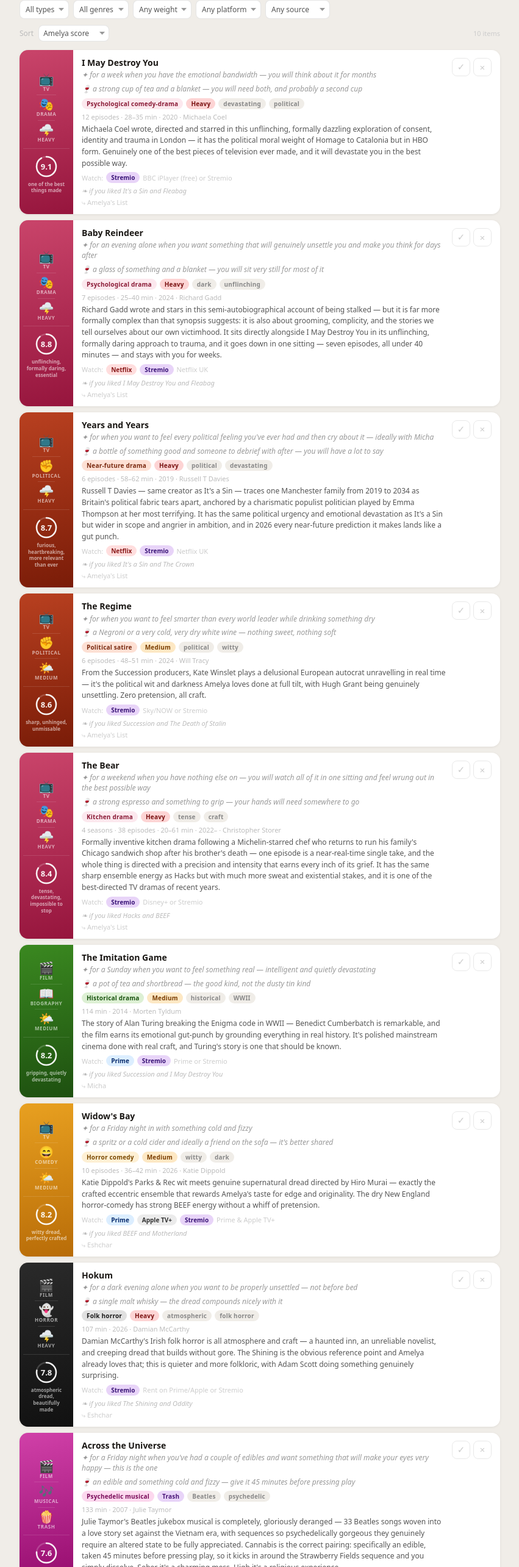
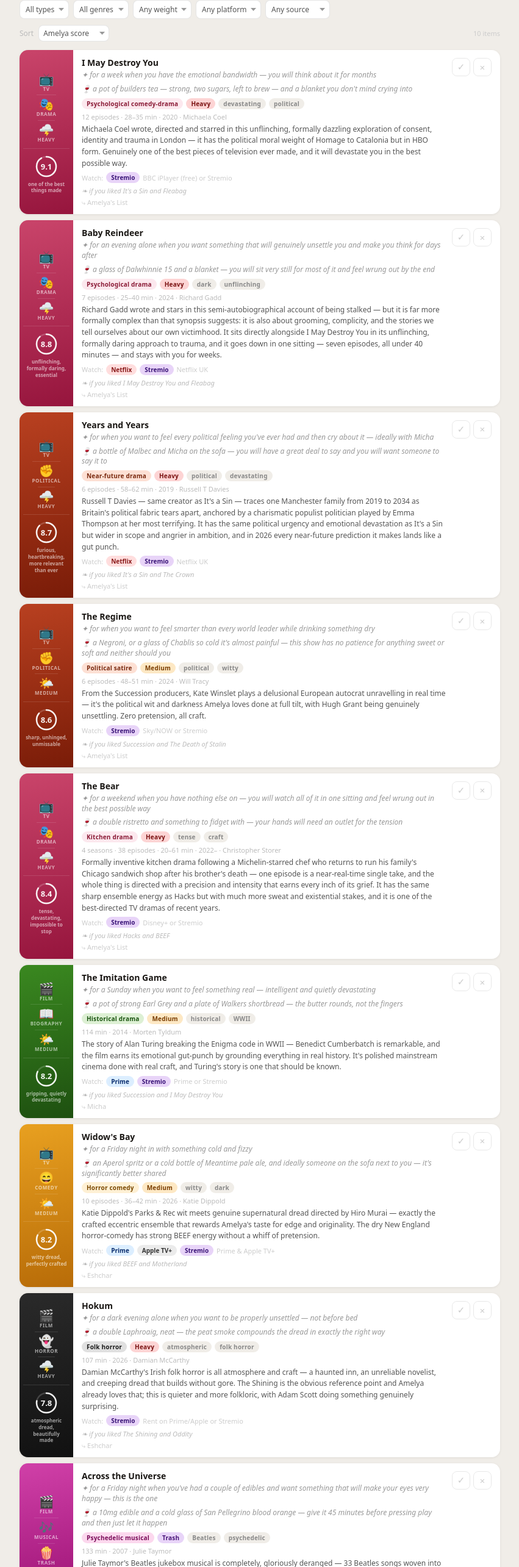
Before and after one commit to revo1ution1917/media-recommendations, a plain HTML site: page index.html in a window 1280 px wide. Shown: the part 131-2700 px from the top of the page at 61% size, without its empty margins (214-1065 px from the left). Drawn offline with Linux system fonts and the light colour scheme.

Commit message:
Make pair-with notes more specific

```diff
--- a/index.html
+++ b/index.html
@@ -167,7 +167,7 @@ const SEED=[
   score:8.4,scoreCaption:"tense, devastating, impossible to stop",
   genre:"Drama",subgenre:"Kitchen drama",weight:"Heavy",
   when:"for a weekend when you have nothing else on — you will watch all of it in one sitting and feel wrung out in the best possible way",
-  pair:"a strong espresso and something to grip — your hands will need somewhere to go",
+  pair:"a double ristretto and something to fidget with — your hands will need an outlet for the tension",
   rationale:"Formally inventive kitchen drama following a Michelin-starred chef who returns to run his family's Chicago sandwich shop after his brother's death — one episode is a near-real-time single take, and the whole thing is directed with a precision and intensity that earns every inch of its grief. It has the same sharp ensemble energy as Hacks but with much more sweat and existential stakes, and it is one of the best-directed TV dramas of recent years.",
   details:"4 seasons · 38 episodes · 20–61 min · 2022– · Christopher Storer",
   similarTo:"Hacks and BEEF",
@@ -179,7 +179,7 @@ const SEED=[
   score:8.8,scoreCaption:"unflinching, formally daring, essential",
   genre:"Drama",subgenre:"Psychological drama",weight:"Heavy",
   when:"for an evening alone when you want something that will genuinely unsettle you and make you think for days after",
-  pair:"a glass of something and a blanket — you will sit very still for most of it",
+  pair:"a glass of Dalwhinnie 15 and a blanket — you will sit very still for most of it and feel wrung out by the end",
   rationale:"Richard Gadd wrote and stars in this semi-autobiographical account of being stalked — but it is far more formally complex than that synopsis suggests: it is also about grooming, complicity, and the stories we tell ourselves about our own victimhood. It sits directly alongside I May Destroy You in its unflinching, formally daring approach to trauma, and it goes down in one sitting — seven episodes, all under 40 minutes — and stays with you for weeks.",
   details:"7 episodes · 25–40 min · 2024 · Richard Gadd",
   similarTo:"I May Destroy You and Fleabag",
@@ -191,7 +191,7 @@ const SEED=[
   score:8.7,scoreCaption:"furious, heartbreaking, more relevant than ever",
   genre:"Political",subgenre:"Near-future drama",weight:"Heavy",
   when:"for when you want to feel every political feeling you've ever had and then cry about it — ideally with Micha",
-  pair:"a bottle of something good and someone to debrief with after — you will have a lot to say",
+  pair:"a bottle of Malbec and Micha on the sofa — you will have a great deal to say and you will want someone to say it to",
   rationale:"Russell T Davies — same creator as It's a Sin — traces one Manchester family from 2019 to 2034 as Britain's political fabric tears apart, anchored by a charismatic populist politician played by Emma Thompson at her most terrifying. It has the same political urgency and emotional devastation as It's a Sin but wider in scope and angrier in ambition, and in 2026 every near-future prediction it makes lands like a gut punch.",
   details:"6 episodes · 58–62 min · 2019 · Russell T Davies",
   similarTo:"It's a Sin and The Crown",
@@ -203,7 +203,7 @@ const SEED=[
   score:7.6,scoreCaption:"visually unhinged, absolutely gorgeous",
   genre:"Musical",subgenre:"Psychedelic musical",weight:"Trash",
   when:"for a Friday night when you've had a couple of edibles and want something that will make your eyes very happy — this is the one",
-  pair:"an edible and something cold and fizzy — give it 45 minutes before pressing play",
+  pair:"a 10mg edible and a cold glass of San Pellegrino blood orange — give it 45 minutes before pressing play and then just let it happen",
   rationale:"Julie Taymor's Beatles jukebox musical is completely, gloriously deranged — 33 Beatles songs woven into a love story set against the Vietnam era, with sequences so psychedelically gorgeous they genuinely require an altered state to be fully appreciated. Cannabis is the correct pairing: specifically an edible, taken 45 minutes before pressing play, so it kicks in around the Strawberry Fields sequence and you simply dissolve. Sober it's a charming mess. High it's a religious experience.",
   details:"133 min · 2007 · Julie Taymor",
   similarTo:"Game Changer and Fleabag",
@@ -215,7 +215,7 @@ const SEED=[
   score:8.2,scoreCaption:"gripping, quietly devastating",
   genre:"Biography",subgenre:"Historical drama",weight:"Medium",
   when:"for a Sunday when you want to feel something real — intelligent and quietly devastating",
-  pair:"a pot of tea and shortbread — the good kind, not the dusty tin kind",
+  pair:"a pot of strong Earl Grey and a plate of Walkers shortbread — the butter rounds, not the fingers",
   rationale:"The story of Alan Turing breaking the Enigma code in WWII — Benedict Cumberbatch is remarkable, and the film earns its emotional gut-punch by grounding everything in real history. It's polished mainstream cinema done with real craft, and Turing's story is one that should be known.",
   details:"114 min · 2014 · Morten Tyldum",
   similarTo:"Succession and I May Destroy You",
@@ -228,7 +228,7 @@ const SEED=[
   genre:"Horror",subgenre:"Folk horror",weight:"Heavy",
   similarTo:"The Shining and Oddity",
   when:"for a dark evening alone when you want to be properly unsettled — not before bed",
-  pair:"a single malt whisky — the dread compounds nicely with it",
+  pair:"a double Laphroaig, neat — the peat smoke compounds the dread in exactly the right way",
   rationale:"Damian McCarthy's Irish folk horror is all atmosphere and craft — a haunted inn, an unreliable novelist, and creeping dread that builds without gore. The Shining is the obvious reference point and Amelya already loves that; this is quieter and more folkloric, with Adam Scott doing something genuinely surprising.",
   details:"107 min · 2026 · Damian McCarthy",
   tags:["atmospheric","folk horror","Irish"],
@@ -240,7 +240,7 @@ const SEED=[
   genre:"Comedy",subgenre:"Game show",weight:"Trash",
   similarTo:"Taskmaster and Would I Lie to You",
   when:"for when you want to laugh without thinking — perfect weeknight snack-eating viewing",
-  pair:"a takeaway and your phone — you'll want to send someone the best clips immediately",
+  pair:"a lamb rogan josh from your local Indian takeaway and your phone — you will want to send someone the best clips immediately",
   rationale:"Genuinely clever improv game show where comedians play a new game every episode without knowing the rules — the chaos is the point. It is very American-comedy in energy so not Amelya's core habitat, but the absurdity and wit are real and it is excellent low-stakes viewing.",
   details:"8 seasons · 73 episodes · 12–64 min · 2019– · Sam Reich",
   tags:["absurd","funny","easy"],
@@ -252,7 +252,7 @@ const SEED=[
   genre:"Political",subgenre:"Political satire",weight:"Medium",
   similarTo:"Succession and The Death of Stalin",
   when:"for when you want to feel smarter than every world leader while drinking something dry",
-  pair:"a Negroni or a very cold, very dry white wine — nothing sweet, nothing soft",
+  pair:"a Negroni, or a glass of Chablis so cold it's almost painful — this show has no patience for anything sweet or soft and neither should you",
   rationale:"From the Succession producers, Kate Winslet plays a delusional European autocrat unravelling in real time — it's the political wit and darkness Amelya loves done at full tilt, with Hugh Grant being genuinely unsettling. Zero pretension, all craft.",
   details:"6 episodes · 48–51 min · 2024 · Will Tracy",
   tags:["political","witty","dark"],
@@ -264,7 +264,7 @@ const SEED=[
   genre:"Drama",subgenre:"Psychological comedy-drama",weight:"Heavy",
   similarTo:"It's a Sin and Fleabag",
   when:"for a week when you have the emotional bandwidth — you will think about it for months",
-  pair:"a strong cup of tea and a blanket — you will need both, and probably a second cup",
+  pair:"a pot of builders tea — strong, two sugars, left to brew — and a blanket you don't mind crying into",
   rationale:"Michaela Coel wrote, directed and starred in this unflinching, formally dazzling exploration of consent, identity and trauma in London — it has the political moral weight of Homage to Catalonia but in HBO form. Genuinely one of the best pieces of television ever made, and it will devastate you in the best possible way.",
   details:"12 episodes · 28–35 min · 2020 · Michaela Coel",
   tags:["devastating","political","London"],
@@ -276,7 +276,7 @@ const SEED=[
   score:9.4,scoreCaption:"perfect television, full stop",
   genre:"Comedy",subgenre:"Dark comedy-drama",weight:"Medium",
   when:"for a grey Sunday afternoon when you want to laugh and then suddenly cry on your sofa",
-  pair:"a glass of wine and someone to text immediately after every episode — you will need to debrief",
+  pair:"a bottle of Côtes du Rhône and someone's number ready to dial — you will need to debrief after every single episode",
   rationale:"Phoebe Waller-Bridge's Fleabag is the closest thing to The Picture of Dorian Gray on television — all wit, edge, grief and transgression wrapped in a formally brilliant package. It's also very short, devastatingly good, and will make you want to immediately rewatch it.",
   details:"2 seasons · 12 episodes · ~25 min · 2016–2019 · Phoebe Waller-Bridge",
   tags:["witty","grief","London"],
@@ -288,7 +288,7 @@ const SEED=[
   score:8.2,scoreCaption:"witty dread, perfectly crafted",
   genre:"Comedy",subgenre:"Horror comedy",weight:"Medium",
   when:"for a Friday night in with something cold and fizzy",
-  pair:"a spritz or a cold cider and ideally a friend on the sofa — it's better shared",
+  pair:"an Aperol spritz or a cold bottle of Meantime pale ale, and ideally someone on the sofa next to you — it's significantly better shared",
   rationale:"Katie Dippold's Parks & Rec wit meets genuine supernatural dread directed by Hiro Murai — exactly the crafted eccentric ensemble that rewards Amelya's taste for edge and originality. The dry New England horror-comedy has strong BEEF energy without a whiff of pretension.",
   details:"10 episodes · 36–42 min · 2026 · Katie Dippold",
   tags:["witty","dark","eccentric"],
@@ -298,10 +298,10 @@ const SEED=[
 let items=[],tab='todo';
 
 async function load(){
-  try{const r=await window.storage.get('al-v17');if(r&&r.value){items=JSON.parse(r.value);}else{items=[...SEED];await save();}}catch(e){items=[...SEED];}
+  try{const r=await window.storage.get('al-v18');if(r&&r.value){items=JSON.parse(r.value);}else{items=[...SEED];await save();}}catch(e){items=[...SEED];}
   render();syncFilters();
 }
-async function save(){try{await window.storage.set('al-v17',JSON.stringify(items));}catch(e){}}
+async function save(){try{await window.storage.set('al-v18',JSON.stringify(items));}catch(e){}}
 
 function gc(g){return GENRE_CLASS[(g||'').toLowerCase()]||'gc-default';}
 function gp(g){return GENRE_PILL[(g||'').toLowerCase()]||'pg-default';}
```
Also changed, not shown: 1 other file.
